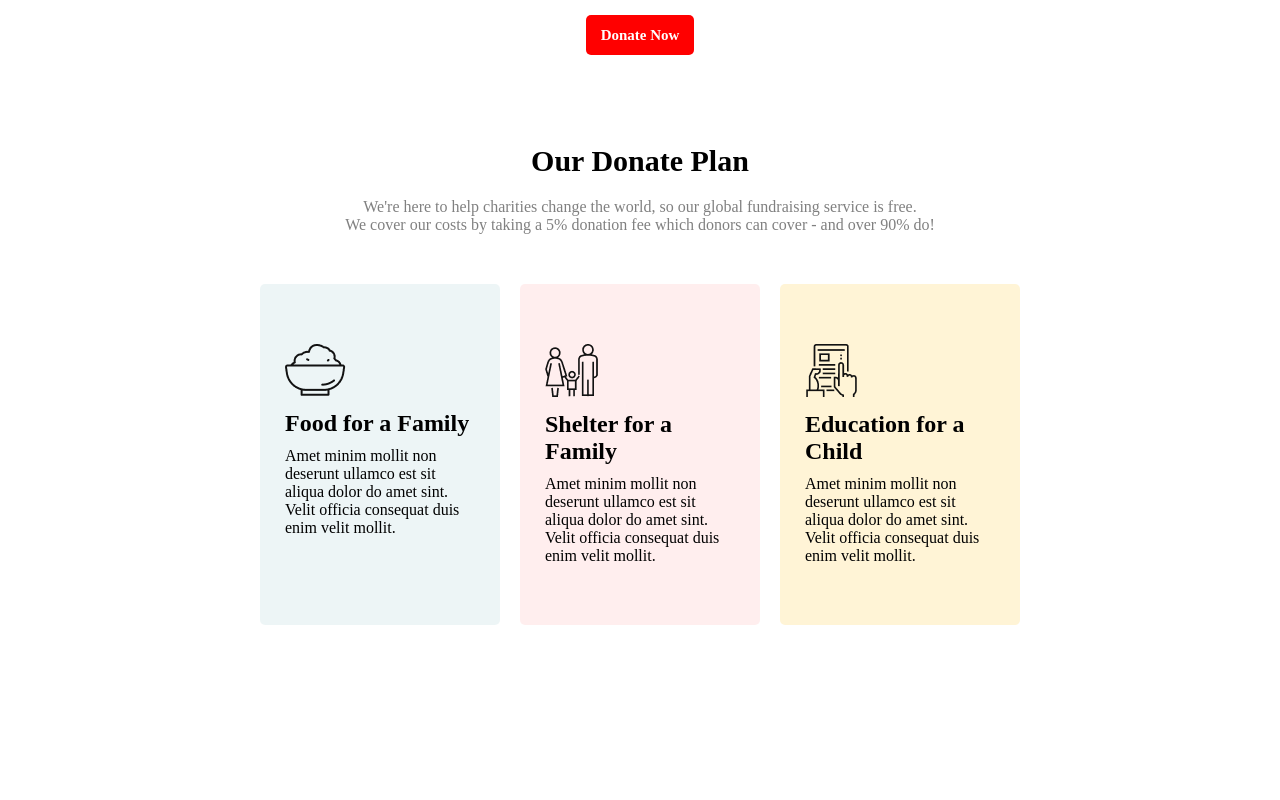
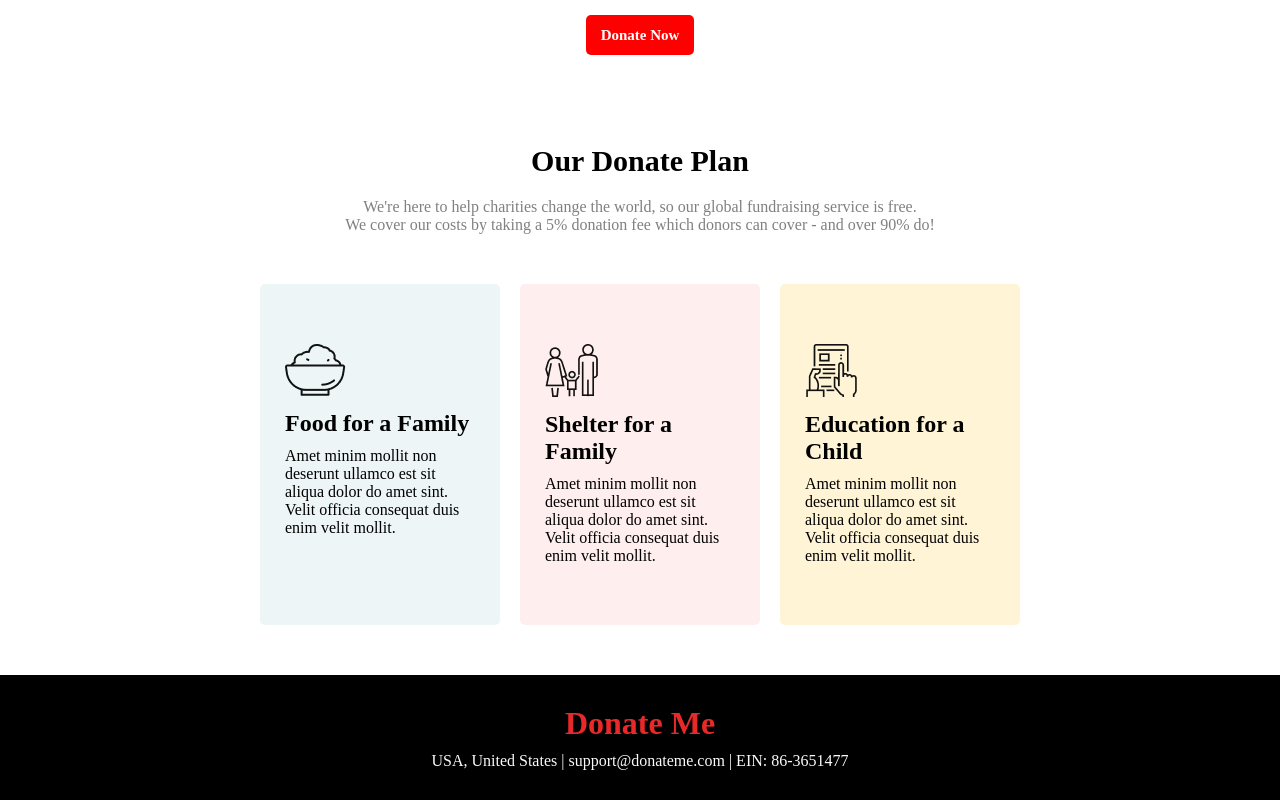
Before and after one commit to saarustuff/donate-me, a plain HTML site: page index.html in a window 1280 px wide. Shown: the part 757-1557 px from the top of the page. Before the commit the page ends 1432 px from the top, so only its background shows below. Drawn offline with Linux system fonts and the light colour scheme.

Commit message:
footer-added

```diff
--- a/index.html
+++ b/index.html
@@ -100,4 +100,8 @@
     <!-- Donate Plan finished -->
 
 </body>
+<footer>
+    <h1>Donate Me</h1>
+    <p> USA, United States | support@donateme.com | EIN: 86-3651477</p>
+</footer>
 </html>
--- a/style.css
+++ b/style.css
@@ -137,3 +137,14 @@ hr {
 .card3:hover {
     background-color: #f7e6b8;
 }
+
+footer {
+    color: #FAFAFA;
+    text-align: center;
+    background-color: black;
+    padding: 30px 0px;
+}
+footer h1 {
+    color: #e92929;
+    padding-bottom: 10px;
+}
```
